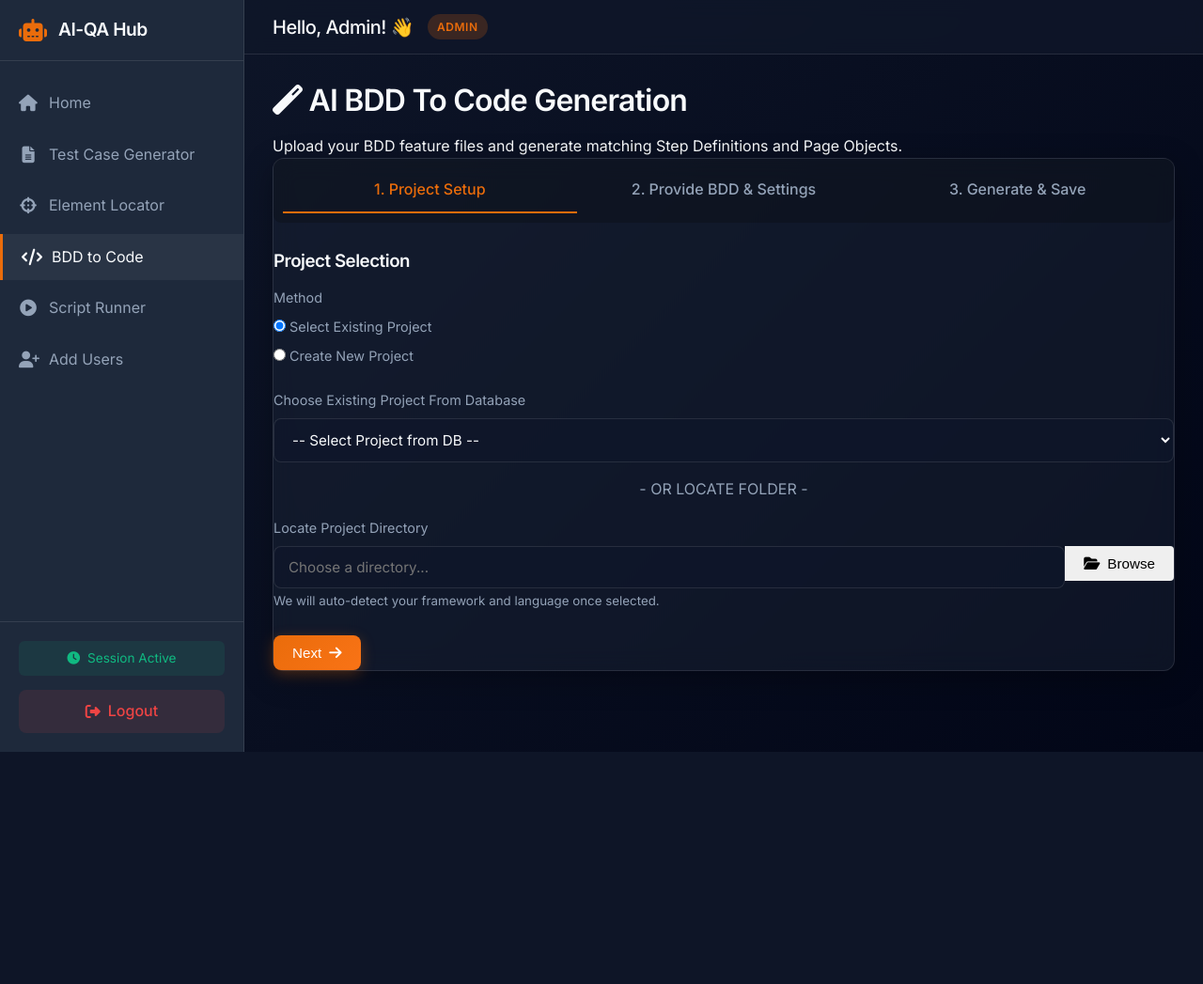
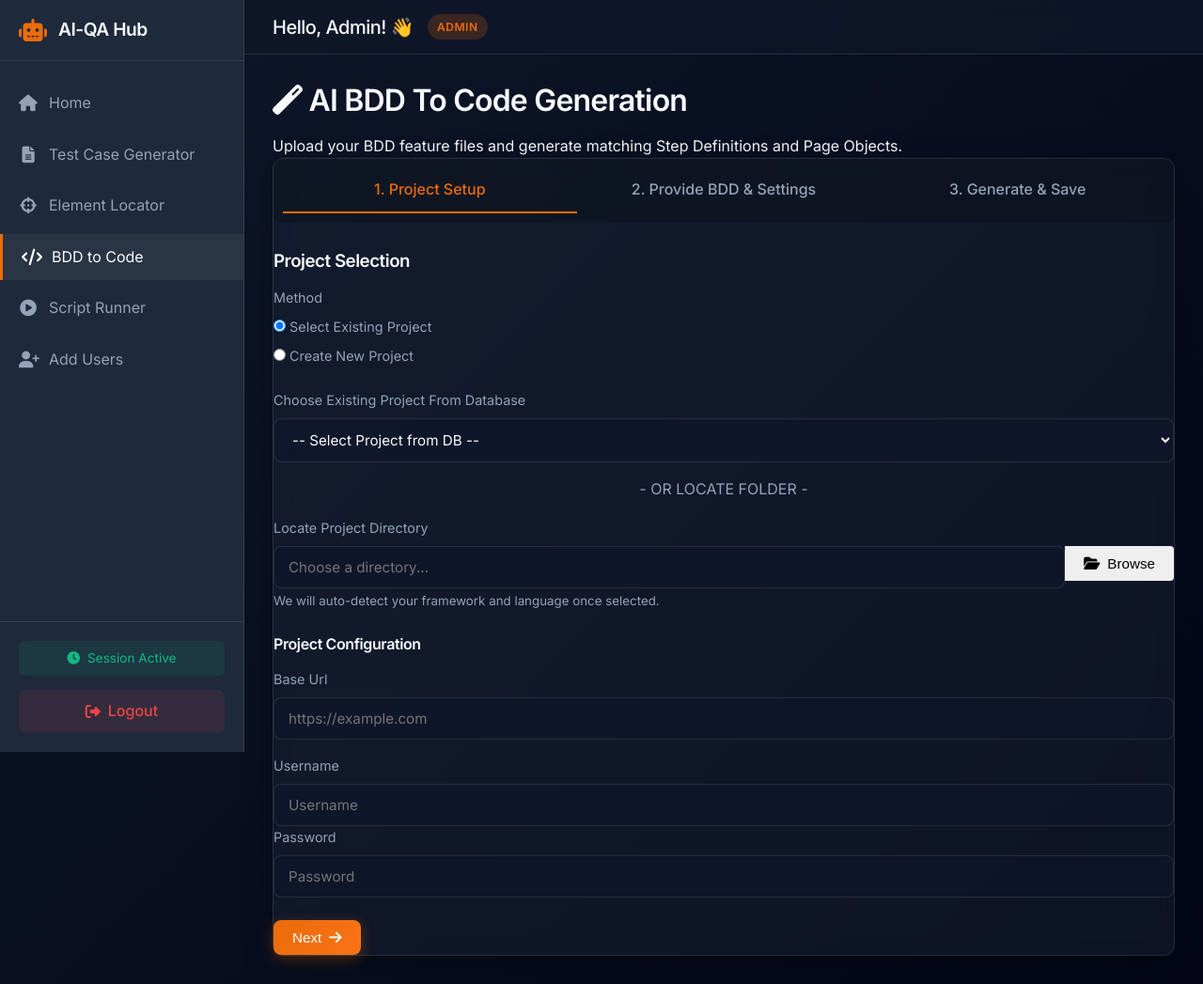
Before and after one commit to madadirakesh/BIG-QA-AI-Solution, a Flask app: page /qa/bdd-to-code in a window 1280 px wide. Shown: the whole page at 94% size. Before the commit the page ends 800 px from the top, so only its background shows below. Run offline with Flask 3, Linux system fonts and the light colour scheme; a user stored in the database is signed in; data that the repository does not hold is empty.

Commit message:
Added "Base Url", "Username", and "Password" fields when user selects "Create New Project" or if  user selects "Choose Existing Project From Database"

```diff
--- a/BIG_QA_Solution/ScriptGenerator/templates/bdd_to_code.html
+++ b/BIG_QA_Solution/ScriptGenerator/templates/bdd_to_code.html
@@ -65,6 +65,24 @@
             <div id="newProjectSection" style="display: none;">
                 <div class="alert alert-info" style="background: rgba(59,130,246,0.1); border: 1px solid rgba(59,130,246,0.3); padding:1rem; border-radius:8px;">
                     <i class="fas fa-info-circle"></i> Creating new projects through the UI is currently being refactored for the advanced Flask template. Please select an existing project or create via backend for now.
+                </div>
+            </div>
+
+            <div id="projectCredentialsSection" class="mt-4">
+                <h4>Project Configuration</h4>
+                <div class="form-group mb-3">
+                    <label>Base Url</label>
+                    <input type="text" id="projectBaseUrl" class="form-control" placeholder="https://example.com">
+                </div>
+                <div class="form-group row">
+                    <div class="col">
+                        <label>Username</label>
+                        <input type="text" id="projectUsername" class="form-control" placeholder="Username">
+                    </div>
+                    <div class="col">
+                        <label>Password</label>
+                        <input type="password" id="projectPassword" class="form-control" placeholder="Password">
+                    </div>
                 </div>
             </div>
 
```
Also changed, not shown: BIG_QA_Solution/ScriptGenerator/local_database.db.
